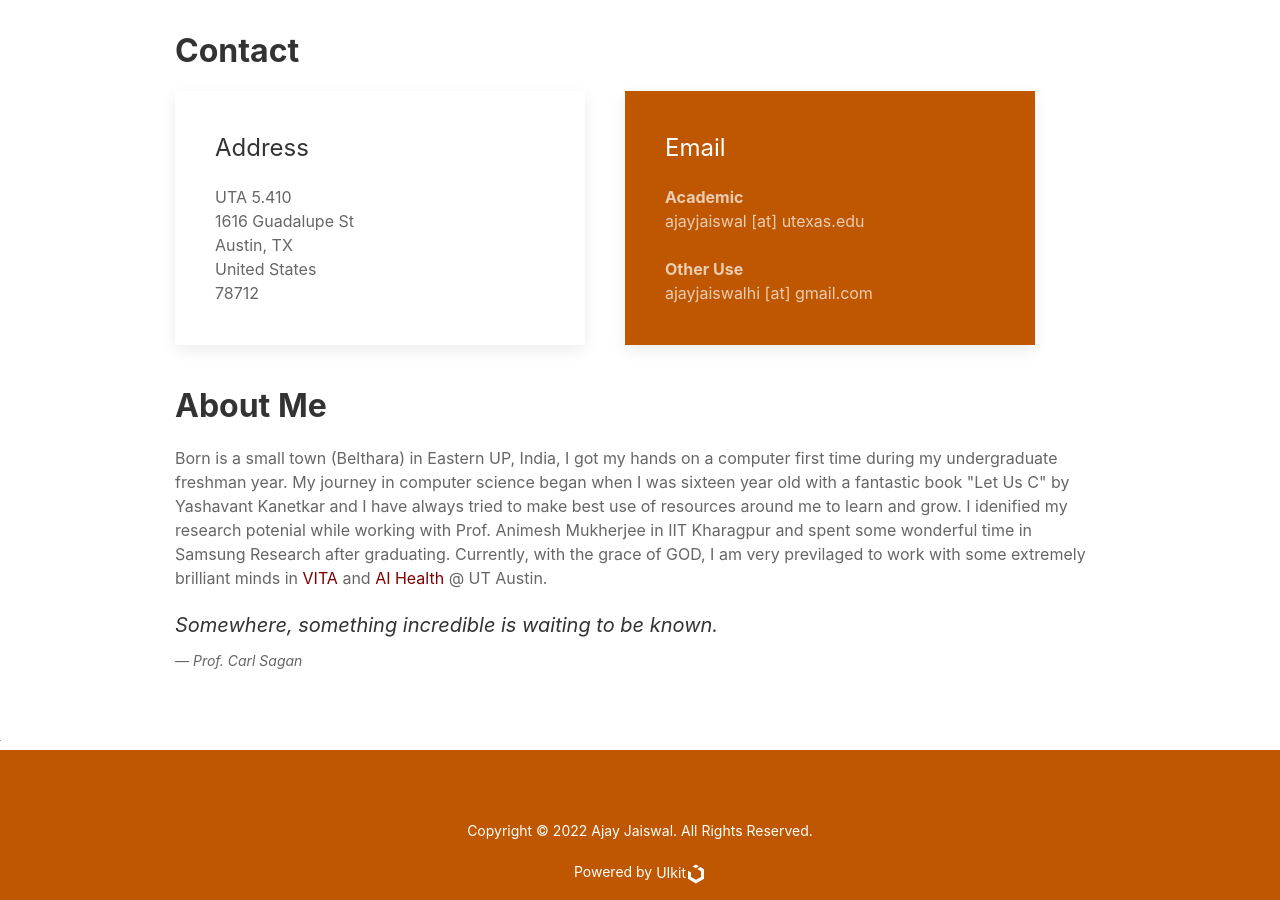
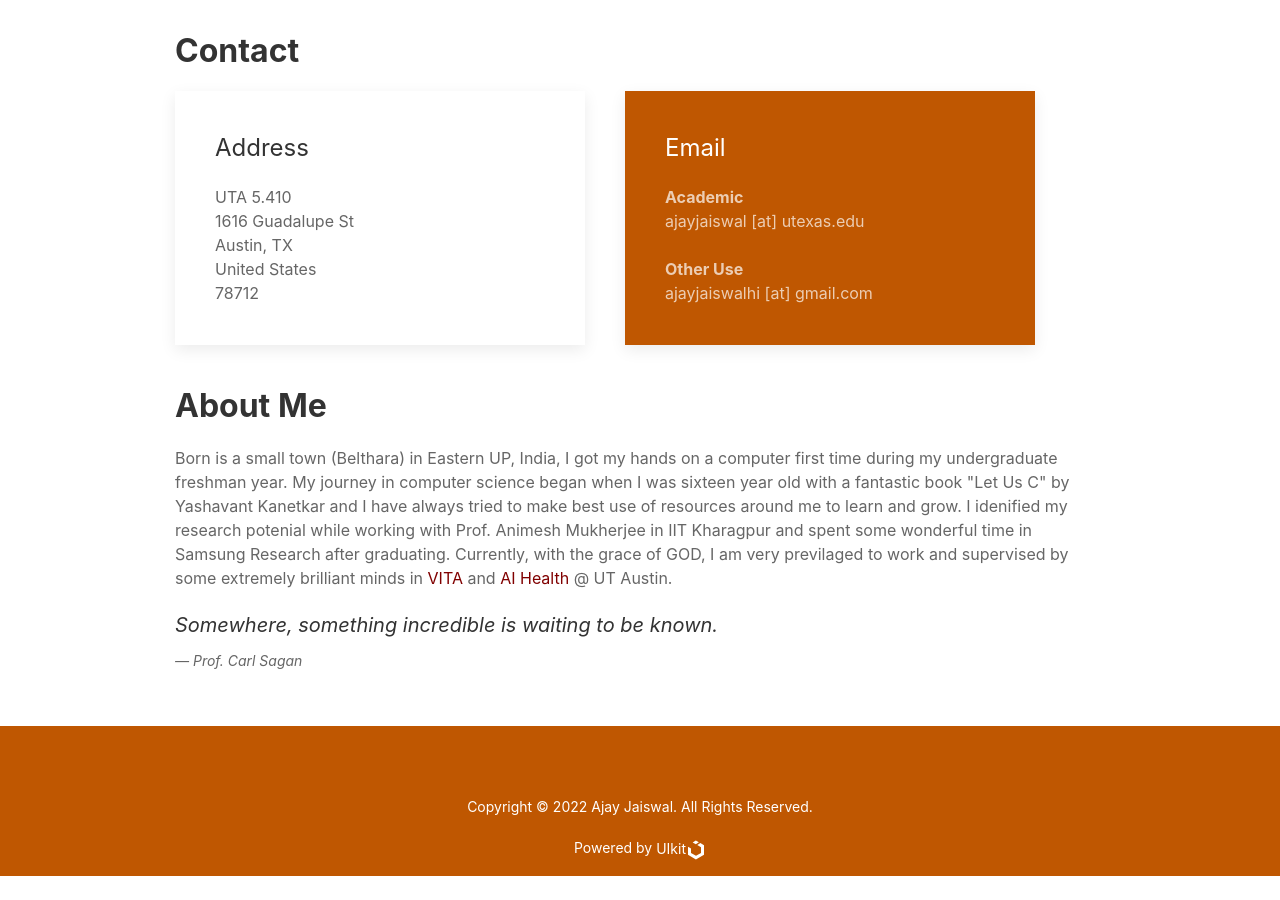
Before and after one commit to Ajay1994/ajay1994.github.io, a Jekyll site: the page index.html, which Jekyll copies as it is, in a window 1280 px wide and 900 px high, scrolled down 1575 px. Built offline with Jekyll 4.4.1, drawn with Linux system fonts in a browser that asks for light colours; nearby versions of some CDN libraries; after the commit the page ends 2451 px from its top, so only the background shows below that.

Commit message:
Update index.html

```diff
--- a/index.html
+++ b/index.html
@@ -117,7 +117,8 @@
 		<li>07/2021 One paper accepted to ICDM 2021.</li>
             </ul>
 
-            <p id="research" class="uk-h2 uk-text-bold">Selected Publication [<b><a href = "https://scholar.google.com/citations?user=I783HxYAAAAJ&hl=en" style="color:#FF0011">Full List</a></b>]</p>
+            <p id="research" class="uk-h2 uk-text-bold">Selected Publication
+		    [<b><a href = "https://scholar.google.com/citations?user=I783HxYAAAAJ&hl=en" style="color:#FF0022; font-size:10px">Full List</a></b>]</p>
             (A superscript * denotes equal contribution)
             <ul class="uk-list uk-margin-small-bottom">
                 <li>
@@ -203,28 +204,18 @@
 		My journey in computer science began when I was sixteen year old with a fantastic book "Let Us C" by Yashavant Kanetkar and I have
 		always tried to make best use of resources around me to learn and grow. I idenified my research potenial while working with Prof. Animesh
 		Mukherjee in IIT Kharagpur and spent some wonderful time in Samsung Research after graduating. Currently, with the grace of GOD, I am very previlaged
-		to work with some extremely brilliant minds in <a href = "https://vita-group.github.io/" style="color:#800000">VITA</a>
+		to work and supervised by some extremely brilliant minds in <a href = "https://vita-group.github.io/" style="color:#800000">VITA</a>
 		and  <a href = "https://aihealth.ischool.utexas.edu/" style="color:#800000">AI Health </a> @ UT Austin.
                 <blockquote cite="#">
                     <p class="uk-margin-small-bottom">Somewhere, something incredible is waiting to be known.</p>
                     <footer><cite>Prof. Carl Sagan</cite></footer>
                 </blockquote>
-<!--                 <p>
-                    My exploration in computer science began by twelve years old, when my father bought me a C language programming book. And I spent my leisure time developing database software during high school. After entering university, I diverted my focus onto computer vision and machine learning. After two-year flundering in 3D human-centric digitalization, I found my true passion and invested my rest undergraduate years into spectral theory and cryogenic protein imaging. Now I'm trying to use mathematical theories to solve and interpret problems in learning, vision and imaging. It is always hard to be a starter, hereby I would express my sincere gratitude to those who guided me walk through the novice village of academia.
-                </p>
-<!--                 <p>
-                    It would be impossible to hang out my shingle as a researcher without the help of many important people. Hereby I would express my sincere gratitude to those who guided me walk through the novice village of academia. I would particularly thank <a href="https://sites.google.com/site/manolisctsakiris">Prof. Manolis C. Tsakiris</a> for enlightening me in algebra, optimization, and geometry. I would thank <a href="https://www.cis.upenn.edu/~jshi/">Prof. Jianbo Shi</a> for advising me on my first paper and giving constructive suggestions on writing skills, which I even practice for today. I would also say thanks to <a href="http://vic.shanghaitech.edu.cn/vrvc/en/people/">Prof. Jingyi Yu</a>, who constantly supported my research in 3D vision, graphics, and protein imaging throughout my whole undergraduate study.
-                </p> -->
-<!--                 <p>
-                    I enjoy doing research, reading insightful papers, and writing computer programs. During my leisure time, I play basketball and music. I was in a terrific <a href="https://en.wikipedia.org/wiki/Hackathon">Hackthathon</a> team, where we won lots of design-sprint awards. I did not travel a lot, but I was lucky to capture the most poetic moment in my hometown city: <a href="images/sunset_on_yangtze.jpg" target="_blank">Sunset on the Yangtze River</a>.
-                </p> -->
             </article>
         </div>
         </div>
 
 
-        <!-- Visitor recorder -->
-        <img src='http://www.wjjsoft.com/cgi-bin/_count_wph.cgi?q=profile' width=1  />
+
 
         <!-- Footer -->
         <div class="uk-section uk-flex uk-flex-center uk-section-secondary uk-height-small" style="background-color: #BF5701">
```
